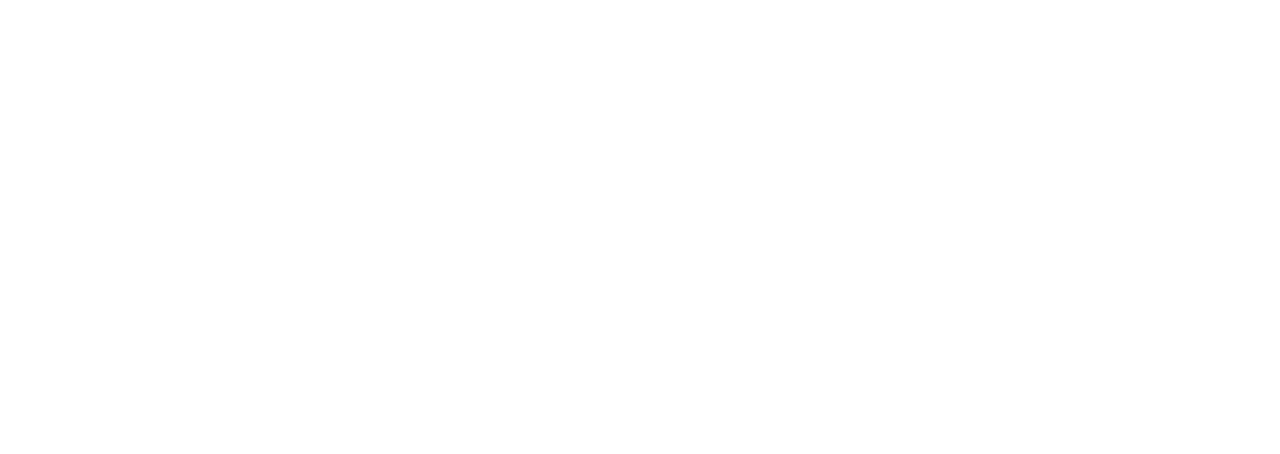
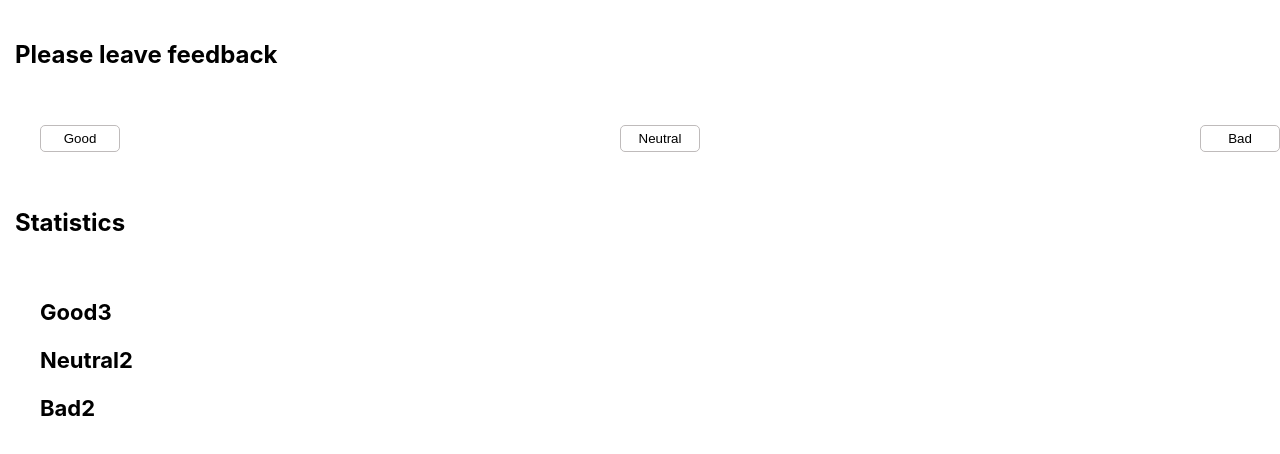
Before and after one commit to simplyNastya/goit-react-hw-02-feedback, a React (Create React App) app: page / in a window 1280 px wide. Shown: the top 454 px of the page. Built offline with nearby package versions, Linux system fonts and the light colour scheme.

Commit message:
Refactored code
Made structure of the project

```diff
--- a/package.json
+++ b/package.json
@@ -7,6 +7,7 @@
     "@testing-library/jest-dom": "^5.16.3",
     "@testing-library/react": "^12.1.4",
     "@testing-library/user-event": "^13.5.0",
+    "prop-types": "^15.8.1",
     "react": "^18.1.0",
     "react-dom": "^18.1.0",
     "react-scripts": "5.0.1",
--- a/src/components/App.jsx
+++ b/src/components/App.jsx
@@ -1,3 +1,14 @@
+import Section from './Section/Section';
+import FeedbackOptions from './FeedbackOptions/FeedbackOptions';
+import Statistics from './Statistics/Statistics';
+
 export const App = () => {
-  return <div></div>;
+  return (
+    <>
+      <Section title="Please leave feedback"></Section>
+      <FeedbackOptions />
+      <Section title="Statistics" />
+      <Statistics />
+    </>
+  );
 };
--- /dev/null
+++ b/src/components/FeedbackOptions/FeedbackOptions.jsx
@@ -0,0 +1,26 @@
+import PropTypes from 'prop-types';
+import styles from './feedbackOptions.module.css';
+
+const FeedbackOptions = () => {
+  return (
+    <ul className={styles.list}>
+      <li className={styles.item}>
+        <button type="button" className={styles.btn}>
+          Good
+        </button>
+      </li>
+      <li className={styles.item}>
+        <button type="button" className={styles.btn}>
+          Neutral
+        </button>
+      </li>
+      <li className={styles.item}>
+        <button type="button" className={styles.btn}>
+          Bad
+        </button>
+      </li>
+    </ul>
+  );
+};
+
+export default FeedbackOptions;
--- /dev/null
+++ b/src/components/FeedbackOptions/feedbackOptions.module.css
@@ -0,0 +1,18 @@
+.list {
+    list-style: none;
+    display: flex;
+    justify-content: space-between;
+
+    font-weight: 900;
+}
+
+/* .item{} */
+
+.btn{
+    width: 80px;
+    padding: 5px 10px;
+    background-color: #fff;
+    border: 1px solid rgb(191, 187, 187);
+    border-radius: 5px;
+    cursor: pointer;
+}
--- /dev/null
+++ b/src/components/Section/Section.jsx
@@ -0,0 +1,18 @@
+import PropTypes from 'prop-types';
+import styles from './section.module.css';
+
+const Section = ({ title }) => {
+  return (
+    <section>
+      <div className={styles.container}>
+        <h1>{title}</h1>
+      </div>
+    </section>
+  );
+};
+
+export default Section;
+
+Section.propTypes = {
+  title: PropTypes.string,
+};
--- /dev/null
+++ b/src/components/Section/section.module.css
@@ -0,0 +1,7 @@
+.container {
+    max-width: 1240px;
+    padding-top: 20px;
+    padding-bottom: 20px;
+    padding-right: 15px;
+    padding-left: 15px;
+}
--- /dev/null
+++ b/src/components/Statistics/Statistics.jsx
@@ -0,0 +1,29 @@
+import PropTypes from 'prop-types';
+import styles from './statistics.module.css';
+
+const Statistics = () => {
+  return (
+    <ul className={styles.list}>
+      <li className={styles.item}>
+        <p className={styles.text}>
+          Good
+          <span className={styles.value}>3</span>
+        </p>
+      </li>
+      <li className={styles.item}>
+        <p className={styles.text}>
+          Neutral
+          <span className={styles.value}>2</span>
+        </p>
+      </li>
+      <li className={styles.item}>
+        <p className={styles.text}>
+          Bad
+          <span className={styles.value}>2</span>
+        </p>
+      </li>
+    </ul>
+  );
+};
+
+export default Statistics;
--- /dev/null
+++ b/src/components/Statistics/statistics.module.css
@@ -0,0 +1,11 @@
+.list {
+    list-style: none;
+    font-size: 22px;
+    font-weight: bold;
+}
+
+/* .item {}
+
+.text {}
+
+.value {} */
```
Also changed, not shown: 1 other file (tests, documents, lock files or other folders).
